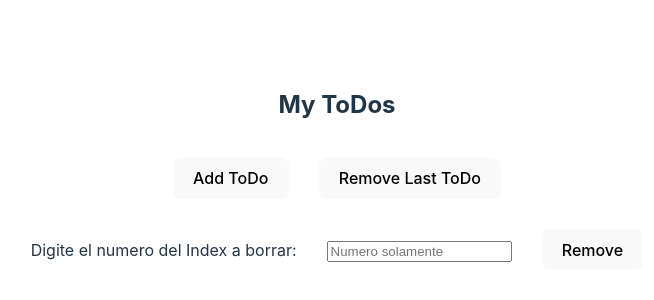
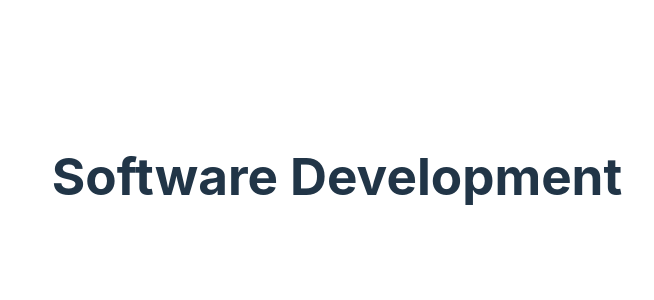
Before and after one commit to DrowAnn/React-Js, a React (Vite) app: page / in a window 1280 px wide. Shown: the part 224-524 px from the top of the page, without its empty margins (303-957 px from the left). Built offline with nearby package versions, Linux system fonts and the light colour scheme.

Commit message:
Avance Clase 11

```diff
--- a/src/App.jsx
+++ b/src/App.jsx
@@ -1,14 +1,10 @@
 import "./App.css";
-import { Provider } from "react-redux";
-import Store from "./components/Store/index.js";
-import ToDosView from "/src/components/Views/ToDosView.jsx";
+import IndexView from "./components/Views/indexView.jsx";
 
 function App() {
   return (
     <>
-      <Provider store={Store}>
-        <ToDosView />
-      </Provider>
+      <IndexView />
     </>
   );
 }
--- /dev/null
+++ b/src/components/Views/indexView.jsx
@@ -0,0 +1,9 @@
+const IndexView = () => {
+  return (
+    <div>
+      <h1>Software Development</h1>
+    </div>
+  );
+};
+
+export default IndexView;
```
